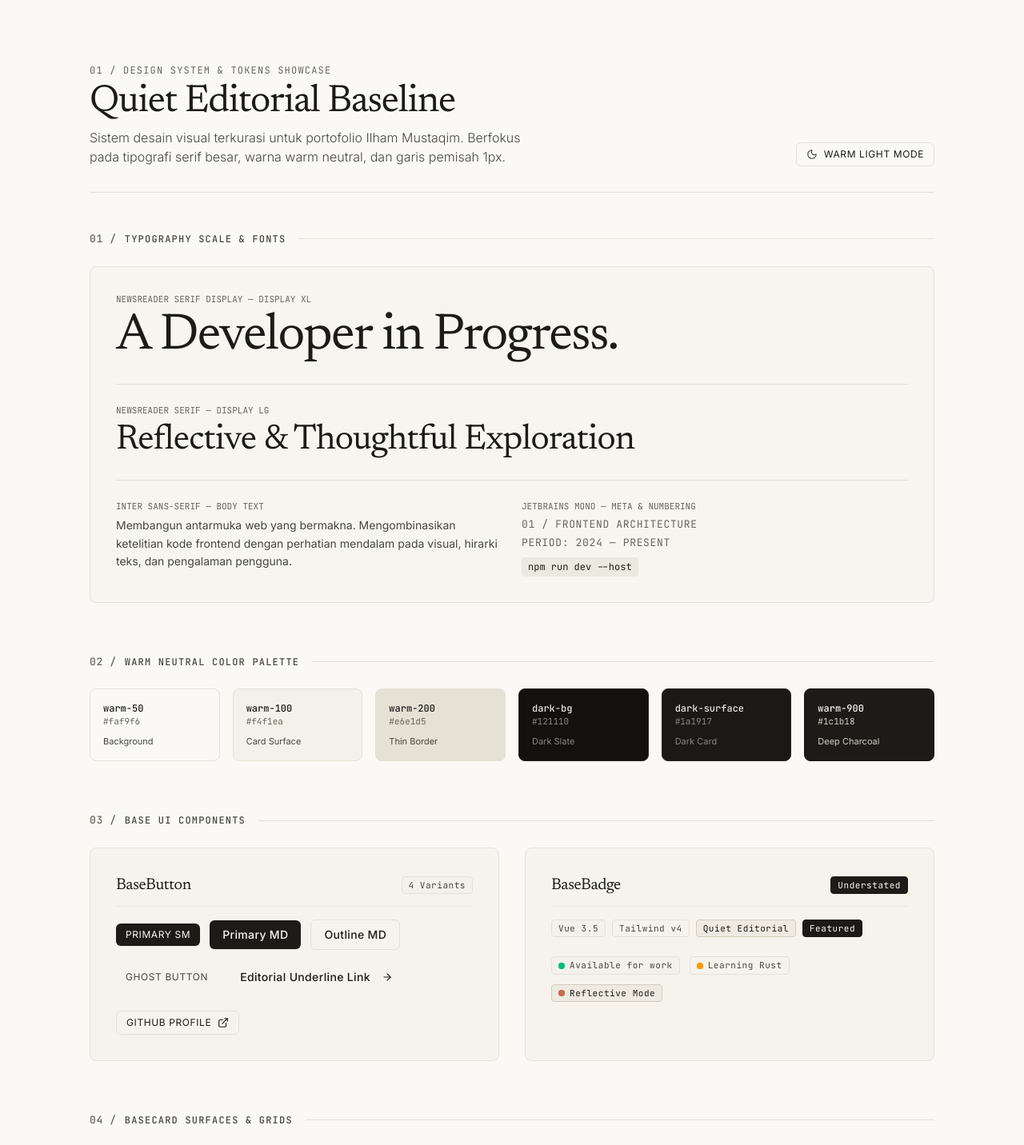
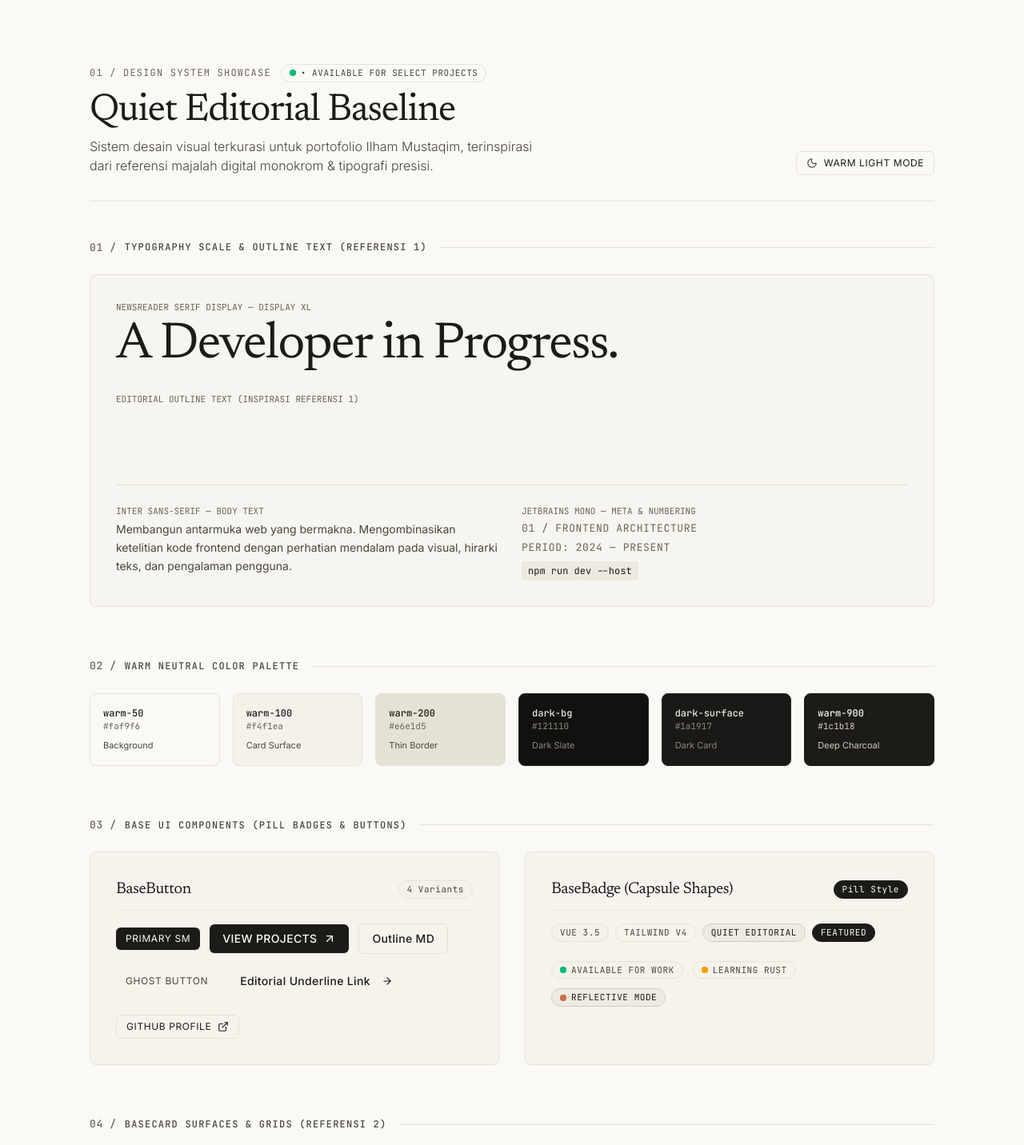
Before and after one commit to ilhamust/portofolio-v2, a Vue app: page / in a window 1280 px wide. Shown: the top 1432 px of the page at 80% size. Built offline with nearby package versions, Linux system fonts and the light colour scheme.

Commit message:
feat: implement editorial design system with global CSS tokens, BaseBadge component, and Home page layout

```diff
--- a/src/app.css
+++ b/src/app.css
@@ -83,7 +83,7 @@
   }
 }
 
-/* ─── Custom Editorial Utilities ───────────────────────────── */
+/* ─── Custom Editorial Utilities (Inspired by Referensi 1 - 5) ── */
 @utility border-thin {
   border-width: 1px;
   border-color: var(--color-warm-200);
@@ -118,6 +118,18 @@
   }
 }
 
+/* Outline Text Effect (Inspirasi Gambar Referensi 1 - Nathan Stampfli) */
+@utility text-editorial-outline {
+  -webkit-text-stroke: 1px currentColor;
+  color: transparent;
+}
+
+/* Vertical Text Utility (Inspirasi Gambar Referensi 1 - Vertical Metadata) */
+@utility writing-vertical {
+  writing-mode: vertical-rl;
+  text-orientation: mixed;
+}
+
 /* Understated Link Underline Slide Animation */
 @utility link-editorial {
   position: relative;
--- a/src/components/base/BaseBadge.vue
+++ b/src/components/base/BaseBadge.vue
@@ -1,7 +1,8 @@
 <template>
   <span
     :class="[
-      'inline-flex items-center gap-1.5 rounded border-thin transition-colors duration-200 select-none',
+      'inline-flex items-center gap-1.5 border-thin transition-colors duration-200 select-none',
+      pill ? 'rounded-full' : 'rounded',
       mono ? 'font-mono tracking-wider' : 'font-sans tracking-normal font-medium',
       variantClasses[variant] || variantClasses.neutral,
       sizeClasses[size] || sizeClasses.sm
@@ -44,6 +45,13 @@ const props = defineProps({
     validator: (val) => ['sm', 'md'].includes(val)
   },
   /**
+   * Bentuk capsule/pill (rounded-full) terinspirasi Referensi 4
+   */
+  pill: {
+    type: Boolean,
+    default: true
+  },
+  /**
    * Apakah menampilkan titik penanda status (dot)
    */
   dot: {
@@ -75,8 +83,8 @@ const variantClasses = {
 }
 
 const sizeClasses = {
-  sm: 'text-[0.6875rem] px-2 py-0.5',
-  md: 'text-xs px-2.5 py-1'
+  sm: 'text-[0.6875rem] px-2.5 py-0.5',
+  md: 'text-xs px-3 py-1'
 }
 
 const dotBgClasses = {
--- a/src/pages/HomePage.vue
+++ b/src/pages/HomePage.vue
@@ -4,14 +4,19 @@
       <!-- ─── Header & Theme Toggle ────────────────────────────── -->
       <header class="flex flex-col md:flex-row md:items-end justify-between gap-6 pb-8 border-b border-warm-200 dark:border-dark-border mb-12">
         <div>
-          <span class="text-xs font-mono uppercase tracking-widest text-warm-600 dark:text-dark-muted block mb-2">
-            01 / Design System & Tokens Showcase
-          </span>
+          <div class="flex items-center gap-3 mb-3">
+            <span class="text-xs font-mono uppercase tracking-widest text-warm-600 dark:text-dark-muted">
+              01 / Design System Showcase
+            </span>
+            <BaseBadge variant="outline" dot dotColor="emerald">
+              • AVAILABLE FOR SELECT PROJECTS
+            </BaseBadge>
+          </div>
           <h1 class="text-3xl md:text-5xl font-serif tracking-tight text-warm-900 dark:text-dark-text">
             Quiet Editorial Baseline
           </h1>
           <p class="text-sm md:text-base font-light text-warm-700 dark:text-dark-muted mt-2 max-w-xl">
-            Sistem desain visual terkurasi untuk portofolio Ilham Mustaqim. Berfokus pada tipografi serif besar, warna warm neutral, dan garis pemisah 1px.
+            Sistem desain visual terkurasi untuk portofolio Ilham Mustaqim, terinspirasi dari referensi majalah digital monokrom & tipografi presisi.
           </p>
         </div>
 
@@ -32,7 +37,7 @@
 
       <!-- ─── Section 1: Typography Scale ──────────────────────── -->
       <section class="mb-16">
-        <BaseDivider number="1" label="Typography Scale & Fonts" align="left" spacing="sm" />
+        <BaseDivider number="1" label="Typography Scale & Outline Text (Referensi 1)" align="left" spacing="sm" />
 
         <div class="space-y-6 bg-warm-100/50 dark:bg-dark-surface/50 p-6 md:p-8 rounded-lg border-thin">
           <div>
@@ -44,14 +49,13 @@
             </p>
           </div>
 
-          <BaseDivider spacing="sm" />
-
+          <!-- Outline Text Demo (Terinspirasi Referensi 1 - Nathan Stampfli) -->
           <div>
             <span class="text-[0.6875rem] font-mono text-warm-600 dark:text-dark-muted block mb-1">
-              NEWSREADER SERIF — DISPLAY LG
+              EDITORIAL OUTLINE TEXT (INSPIRASI REFERENSI 1)
             </span>
-            <p class="text-display-lg text-warm-900 dark:text-dark-text">
-              Reflective & Thoughtful Exploration
+            <p class="text-display-xl font-serif tracking-tight text-editorial-outline">
+              CREATIVE DEVELOPER
             </p>
           </div>
 
@@ -126,7 +130,7 @@
 
       <!-- ─── Section 3: Base Component Showcase ──────────────── -->
       <section class="mb-16">
-        <BaseDivider number="3" label="Base UI Components" align="left" spacing="sm" />
+        <BaseDivider number="3" label="Base UI Components (Pill Badges & Buttons)" align="left" spacing="sm" />
 
         <div class="grid grid-cols-1 md:grid-cols-2 gap-8">
           <!-- BaseButton Variants -->
@@ -141,7 +145,12 @@
             <div class="space-y-4">
               <div class="flex flex-wrap items-center gap-3">
                 <BaseButton variant="primary" size="sm">Primary SM</BaseButton>
-                <BaseButton variant="primary" size="md">Primary MD</BaseButton>
+                <BaseButton variant="primary" size="md">
+                  VIEW PROJECTS
+                  <template #iconRight>
+                    <ArrowUpRight class="w-4 h-4" />
+                  </template>
+                </BaseButton>
                 <BaseButton variant="outline" size="md">Outline MD</BaseButton>
               </div>
 
@@ -166,27 +175,27 @@
             </div>
           </BaseCard>
 
-          <!-- BaseBadge Variants -->
+          <!-- BaseBadge Capsule Variants (Terinspirasi Referensi 4) -->
           <BaseCard hoverable>
             <template #header>
               <div class="flex items-center justify-between">
-                <h3 class="text-xl font-serif text-warm-900 dark:text-dark-text">BaseBadge</h3>
-                <BaseBadge variant="accent">Understated</BaseBadge>
+                <h3 class="text-xl font-serif text-warm-900 dark:text-dark-text">BaseBadge (Capsule Shapes)</h3>
+                <BaseBadge variant="accent">Pill Style</BaseBadge>
               </div>
             </template>
 
             <div class="space-y-4">
               <div class="flex flex-wrap items-center gap-2">
-                <BaseBadge variant="neutral">Vue 3.5</BaseBadge>
-                <BaseBadge variant="outline">Tailwind v4</BaseBadge>
-                <BaseBadge variant="subtle">Quiet Editorial</BaseBadge>
-                <BaseBadge variant="accent">Featured</BaseBadge>
+                <BaseBadge variant="neutral">VUE 3.5</BaseBadge>
+                <BaseBadge variant="outline">TAILWIND V4</BaseBadge>
+                <BaseBadge variant="subtle">QUIET EDITORIAL</BaseBadge>
+                <BaseBadge variant="accent">FEATURED</BaseBadge>
               </div>
 
               <div class="flex flex-wrap items-center gap-3 pt-2">
-                <BaseBadge variant="neutral" dot dotColor="emerald">Available for work</BaseBadge>
-                <BaseBadge variant="outline" dot dotColor="amber">Learning Rust</BaseBadge>
-                <BaseBadge variant="subtle" dot dotColor="terracotta">Reflective Mode</BaseBadge>
+                <BaseBadge variant="neutral" dot dotColor="emerald">AVAILABLE FOR WORK</BaseBadge>
+                <BaseBadge variant="outline" dot dotColor="amber">LEARNING RUST</BaseBadge>
+                <BaseBadge variant="subtle" dot dotColor="terracotta">REFLECTIVE MODE</BaseBadge>
               </div>
             </div>
           </BaseCard>
@@ -195,7 +204,7 @@
 
       <!-- ─── Section 4: Card Surface Variants ─────────────── -->
       <section class="mb-16">
-        <BaseDivider number="4" label="BaseCard Surfaces & Grids" align="left" spacing="sm" />
+        <BaseDivider number="4" label="BaseCard Surfaces & Grids (Referensi 2)" align="left" spacing="sm" />
 
         <div class="grid grid-cols-1 md:grid-cols-3 gap-6">
           <BaseCard variant="default" hoverable>
@@ -248,7 +257,7 @@ import {
   BaseBadge,
   BaseDivider
 } from '@/components/base'
-import { Sun, Moon, ArrowRight, ExternalLink } from 'lucide-vue-next'
+import { Sun, Moon, ArrowRight, ArrowUpRight, ExternalLink } from 'lucide-vue-next'
 
 const { isDark, toggleTheme } = useTheme()
 </script>
```
Also changed, not shown: 1 other file (tests, documents, lock files or other folders).
